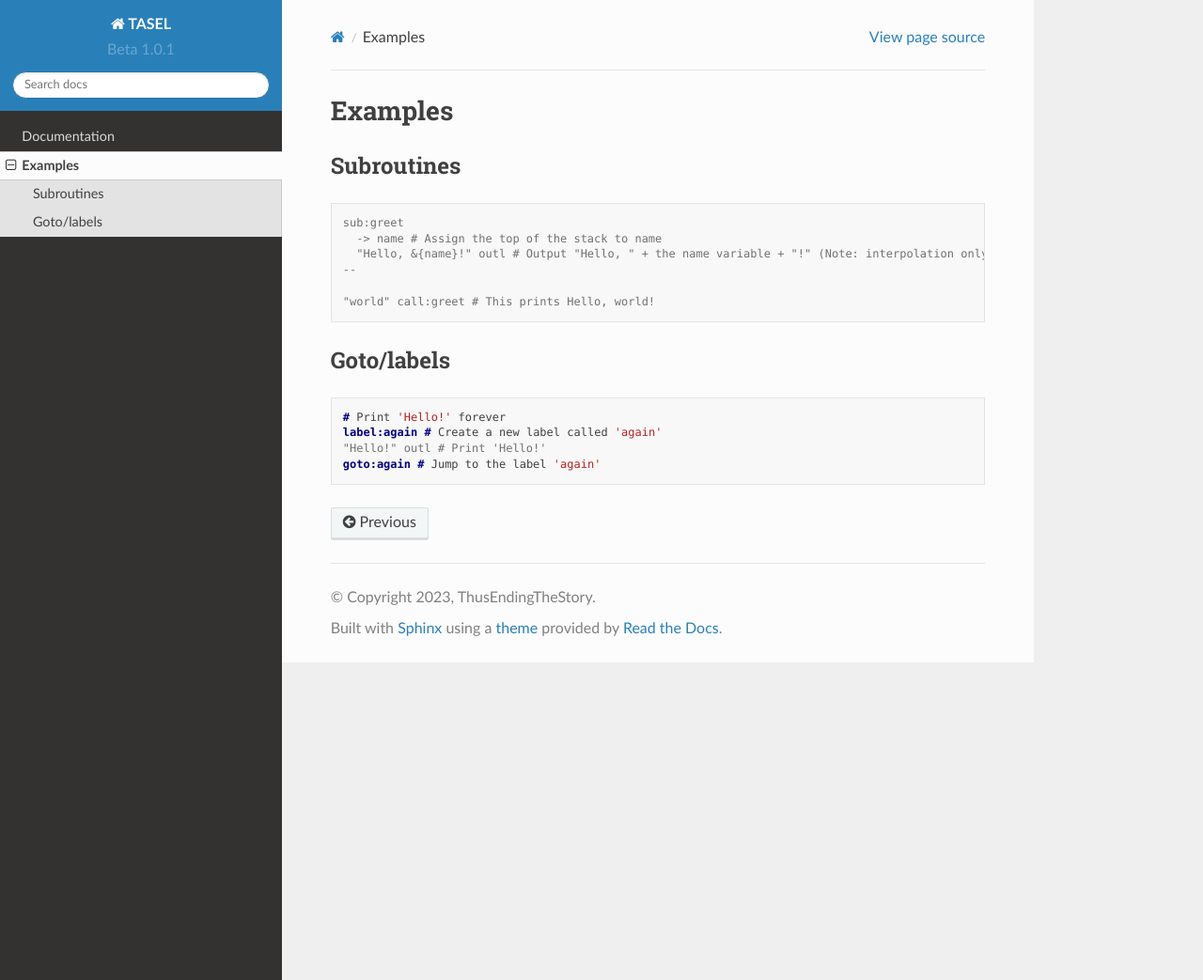
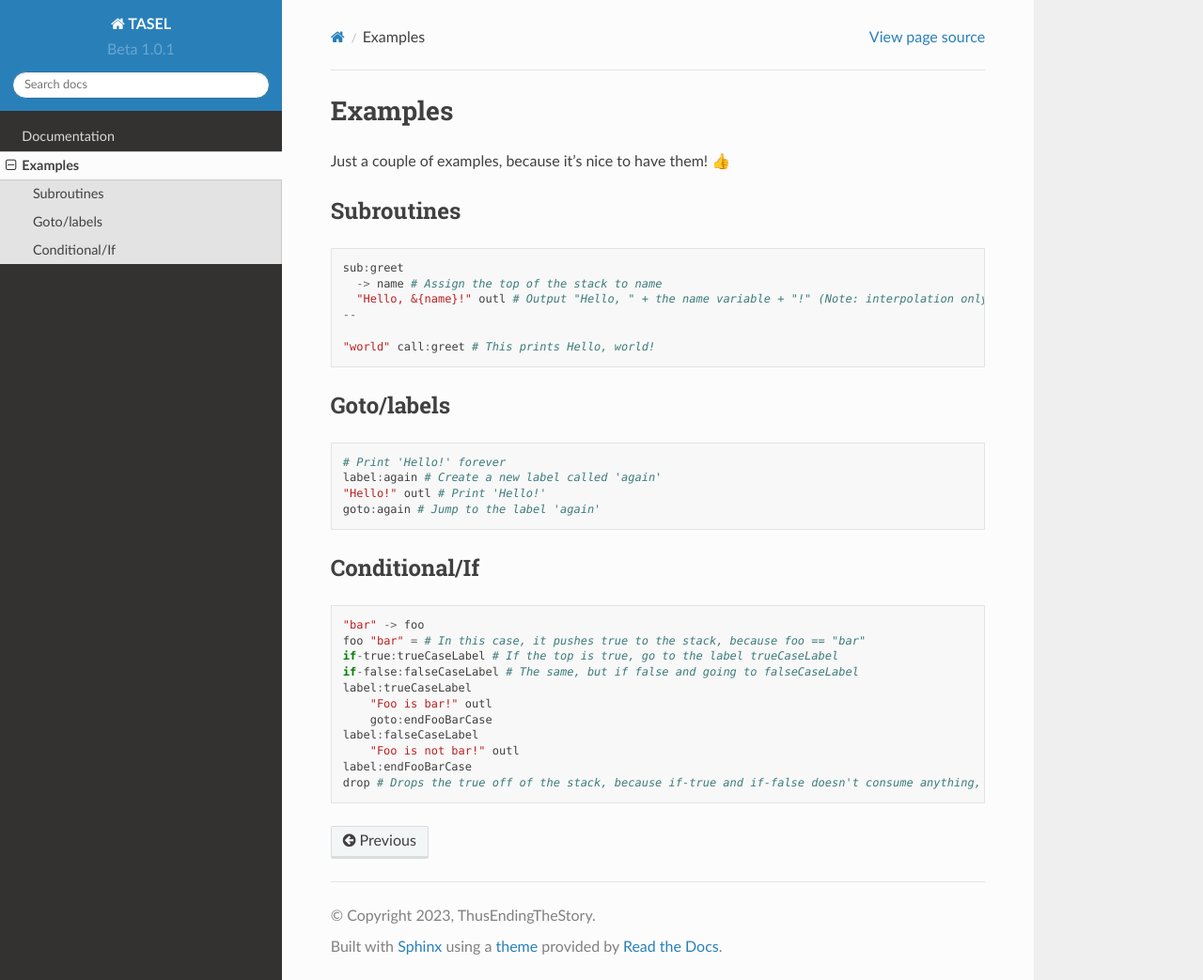
Before and after one commit to ThusEndingTheStory/TASEL-docs, a Sphinx documentation site: the page built from docs/source/examples.rst, in a window 1280 px wide and 1043 px high. Shown: the whole window at 94% size. Built offline with Sphinx 7.4.7 and the Read the Docs theme 2.0.0, drawn with Linux system fonts in a browser that asks for light colours; pages that are not in the unit, such as notebooks, are missing from menus.

Commit message:
Update examples.rst

```diff
--- a/docs/source/examples.rst
+++ b/docs/source/examples.rst
@@ -1,9 +1,11 @@
 Examples
 ===================================
 
+Just a couple of examples, because it's nice to have them! 👍
+
 Subroutines
 ----
-.. code-block:: console
+.. code-block:: julia
 
     sub:greet
       -> name # Assign the top of the stack to name
@@ -14,15 +16,31 @@ Subroutines
 
 Goto/labels
 ----
-.. code-block:: console
+.. code-block:: julia
 
     # Print 'Hello!' forever
     label:again # Create a new label called 'again'
     "Hello!" outl # Print 'Hello!'
     goto:again # Jump to the label 'again'
 
+Conditional/If
+----
+.. code-block:: julia
+
+    "bar" -> foo
+    foo "bar" = # In this case, it pushes true to the stack, because foo == "bar"
+    if-true:trueCaseLabel # If the top is true, go to the label trueCaseLabel
+    if-false:falseCaseLabel # The same, but if false and going to falseCaseLabel
+    label:trueCaseLabel
+        "Foo is bar!" outl
+        goto:endFooBarCase
+    label:falseCaseLabel
+        "Foo is not bar!" outl
+    label:endFooBarCase
+    drop # Drops the true off of the stack, because if-true and if-false doesn't consume anything, and junk on the stack is bad
+
 .. _
 .. ----
-.. .. code-block:: console
+.. .. code-block:: julia
 
     _
```
